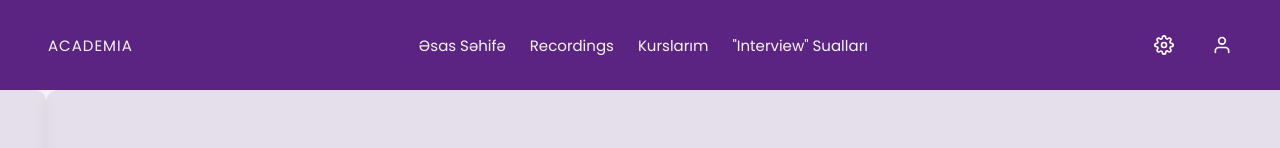
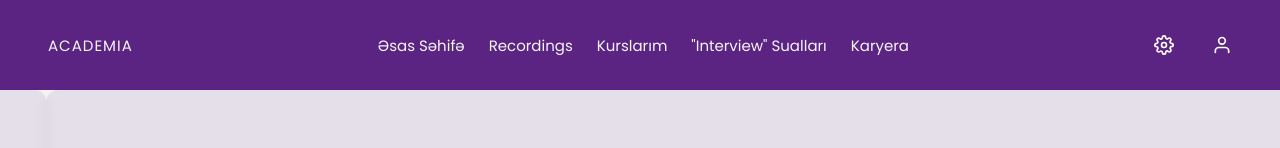
Before and after one commit to ramilvl/academia_frontend, a React (Vite) app: page /home in a window 1280 px wide. Shown: the top 148 px of the page. Built offline with nearby package versions, Linux system fonts and the light colour scheme; no server answers; sample sign-in values are in the browser's storage.

Commit message:
New Navbar Component has been added

```diff
--- a/src/App.tsx
+++ b/src/App.tsx
@@ -15,6 +15,7 @@ import MaterialQuiz from './pages/MaterialQuiz';
 import InterviewQuestionsPage from './pages/InterviewQuestionsPage';
 
 import Navbar from './components/Navbar';
+import Career from './pages/Career';
 
 function App() {
     const location = useLocation();
@@ -58,6 +59,7 @@ function App() {
                 <Route path="/course/:courseId/material/:materialId/quiz" element={<MaterialQuiz />} />
                 <Route path="/recording" element={<About />} />
                 <Route path="/interview" element={<InterviewQuestionsPage />} />
+                <Route path="/career" element={<Career />}/>
 
                 <Route path="*" element={<Navigate to="/login" replace />} />
             </Routes>
--- a/src/components/Navbar.tsx
+++ b/src/components/Navbar.tsx
@@ -50,6 +50,7 @@ const Navbar = () => {
           <Link to="/recording">Recordings</Link>
           <Link to="/courses">Kurslarım</Link>
           <Link to="/interview">"Interview" Sualları</Link>
+          <Link to="/career">Karyera</Link>
         </div>
 
         <div className="navbar-user">
--- /dev/null
+++ b/src/pages/Career.tsx
@@ -0,0 +1,11 @@
+
+
+function Career(){
+    return(
+        <>
+        <span>Career Page</span>
+        </>
+    )
+}
+
+export default Career;
```
